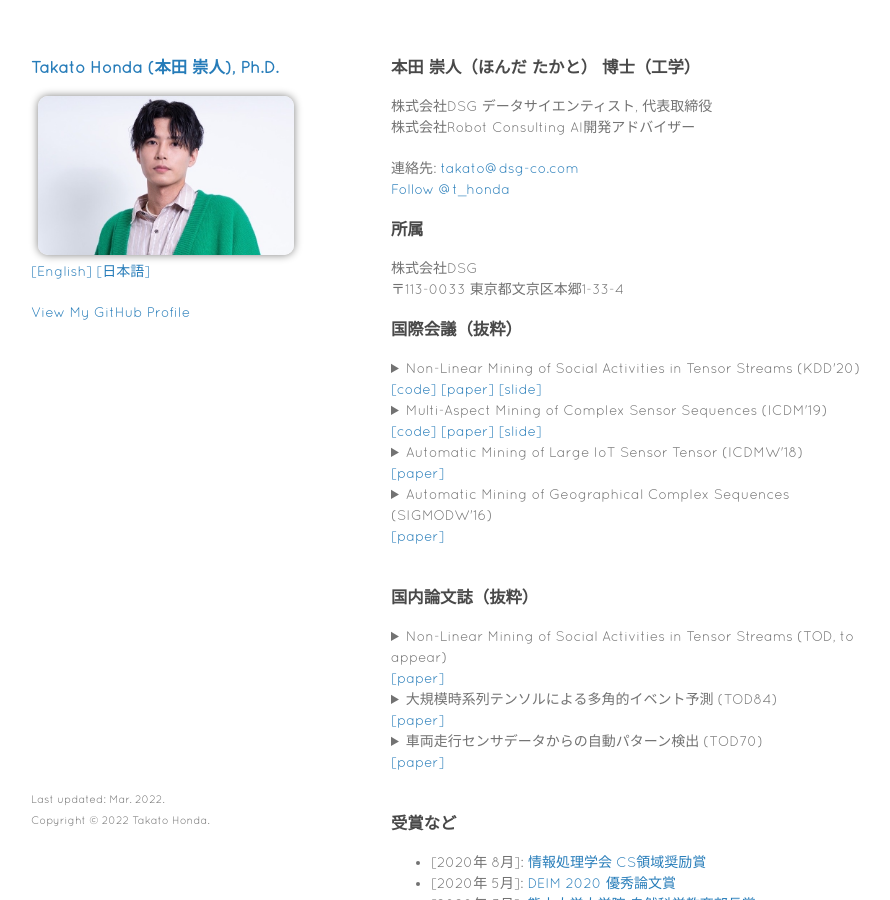
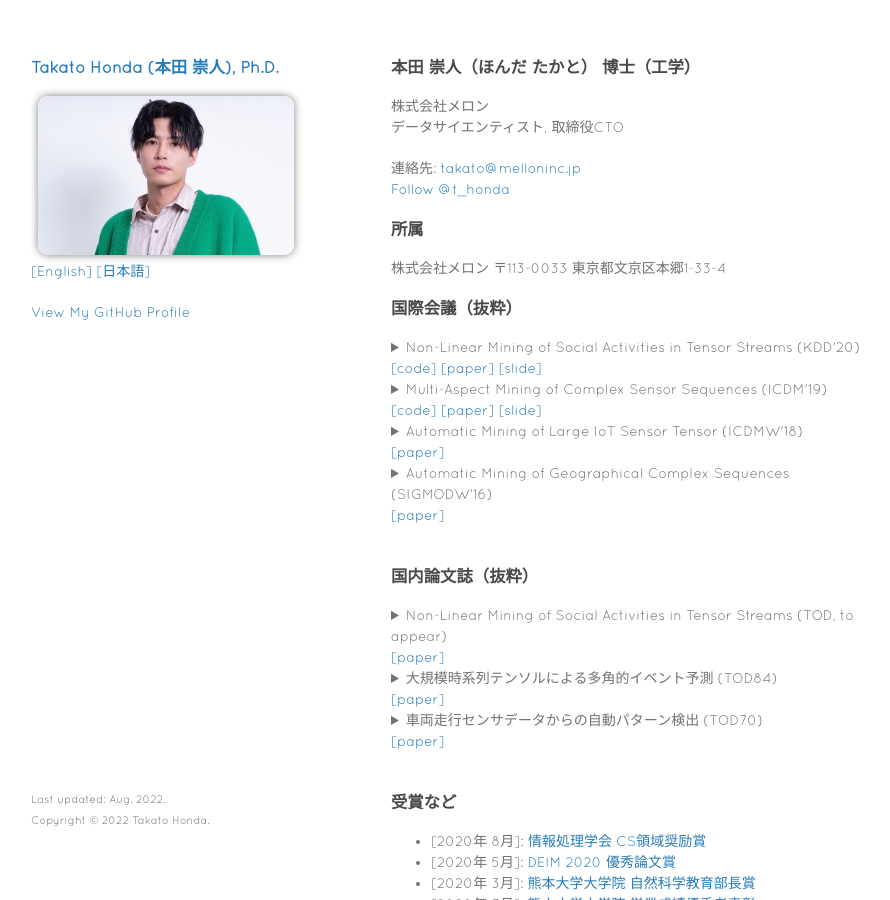
Before and after one commit to TakatoHonda/takatohonda.github.io, a Jekyll site: the page built from jp/index.md, in a window 1280 px wide and 900 px high. Shown: the whole window, without its empty margins (179-1069 px from the left). Built offline with Jekyll 4.4.1, drawn with Linux system fonts in a browser that asks for light colours; comment, search, counter and statistics services are not loaded; our own code applies the rules of GitHub Pages for plain Markdown files; some of the changed text lies outside the part shown.

Commit message:
情報更新

```diff
--- a/_layouts/default.html
+++ b/_layouts/default.html
@@ -51,7 +51,7 @@
         <p>This project is maintained by <a href="{{ site.github.owner_url }}">{{ site.github.owner_name }}</a></p>
         {% endif %}
         <p>
-          <small>Last updated: Mar. 2022.</small>
+          <small>Last updated: Aug. 2022.</small>
           <br>
           <small>Copyright ©︎ 2022 Takato Honda.</small>
         </p>
--- a/jp/index.md
+++ b/jp/index.md
@@ -3,18 +3,18 @@ layout: default
 ---
 
 ### 本田 崇人（ほんだ たかと） 博士（工学）
-株式会社DSG
-データサイエンティスト, 代表取締役
-株式会社Robot Consulting
-AI開発アドバイザー
+株式会社メロン
+データサイエンティスト, 取締役CTO
+<!-- 株式会社Robot Consulting
+AI開発アドバイザー -->
 
 <!-- 大阪大学 産業科学研究所 特任助教   -->
-連絡先: <takato@dsg-co.com>
+連絡先: <takato@melloninc.jp>
 <!-- Twitter -->
 <a href="https://twitter.com/t_honda?ref_src=twsrc%5Etfw" class="twitter-follow-button" data-show-count="false">Follow @t_honda</a><script async src="https://platform.twitter.com/widgets.js" charset="utf-8"></script>
 
 ### 所属
-株式会社DSG
+株式会社メロン
 〒113-0033
 東京都文京区本郷1-33-4
 
@@ -118,8 +118,10 @@ Koki Kawabata, Yasuko Matsubara, Takato Honda and Yasushi Sakurai: “Non-Linear
 ご支援に深くお礼申し上げます．
 
 ### 職歴
+- \[2022年-現在\]: カリスト株式会社 取締役CTO
+- \[2022年-現在\]: 株式会社メロン 取締役CTO
 - \[2022年-現在\]: 株式会社DSG データサイエンティスト, 代表取締役
-- \[2022年-現在\]: 株式会社Robot Consulting AI開発アドバイザー
+<!-- - \[2022年-現在\]: 株式会社Robot Consulting AI開発アドバイザー -->
 - \[2021年-2022年\]: 株式会社JDSC データサイエンティスト/起業家支援制度
 - \[2020年-2021年\]: 大阪大学 産業科学研究所 特任助教
 - \[2017年-2020年\]: 日本学術振興会 特別研究員 (DC1)
```
Also changed, not shown: index.md (+7 -5 lines).
